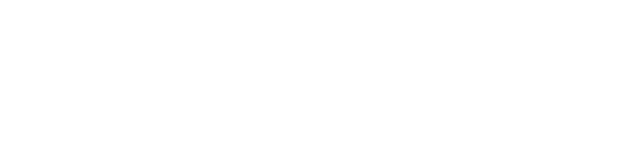
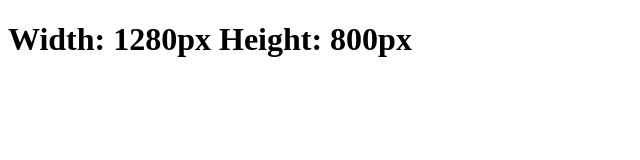
Before and after one commit to acciojob/screen-size-deepakmod, a website: page main.html in a window 1280 px wide. Shown: the whole page, without its empty margins (0-640 px from the left). Drawn offline with Linux system fonts and the light colour scheme.

Commit message:
created a submission

```diff
--- a/main.html
+++ b/main.html
@@ -7,6 +7,7 @@
 </head>
 
 <body>
+	<h1 id="size"></h1>
 	<!-- the entire body must be written by student -->
     <script type="text/javascript" src="./script.js">
 </script>
--- a/script.js
+++ b/script.js
@@ -1 +1,10 @@
 //your JS code here. If required.
+    window.onresize = displayWindowSize;
+    window.onload = displayWindowSize;
+
+    function displayWindowSize() {
+        let myWidth = window.innerWidth;
+        let myHeight = window.innerHeight;
+        let size=document.getElementById("size");
+        size.innerText="Width: "+myWidth+"px "+"Height: "+myHeight+"px"
+    }
```
